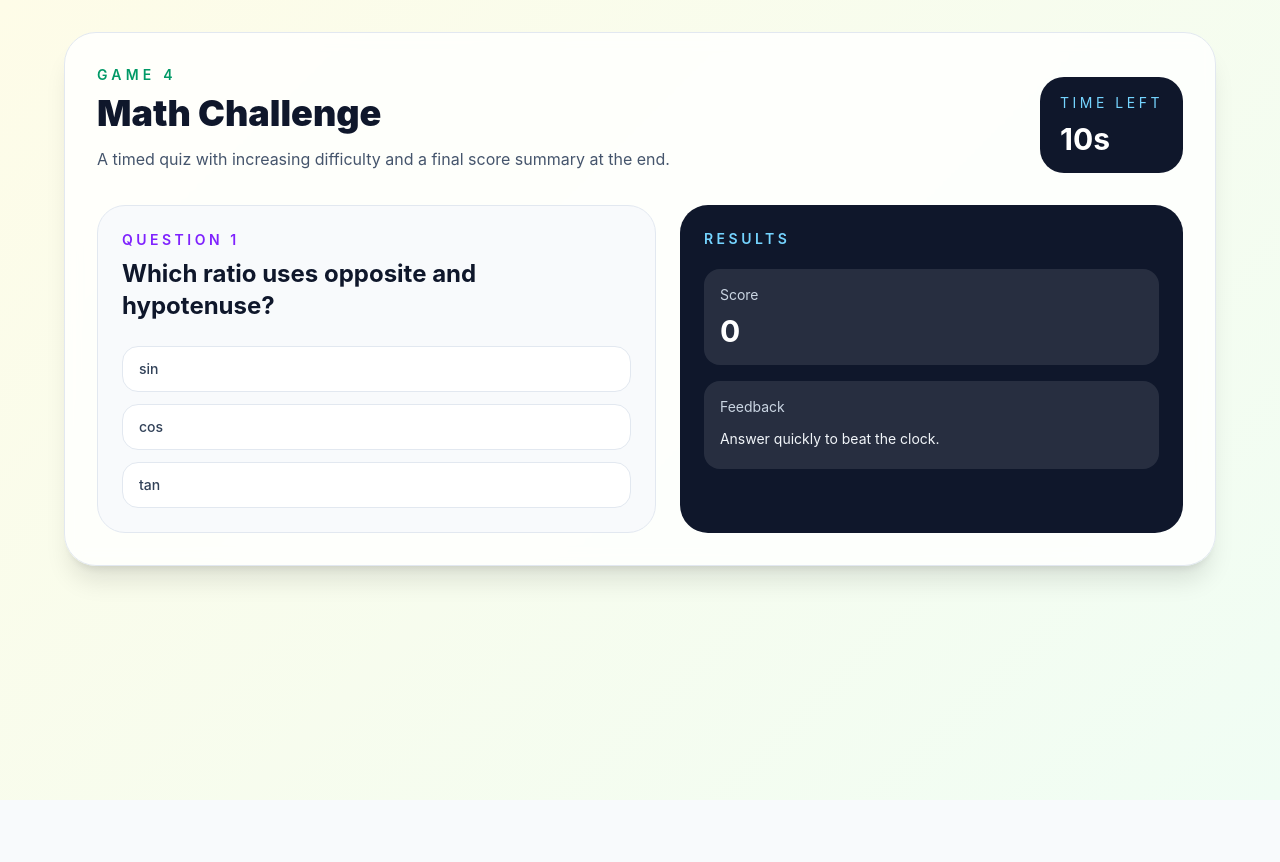
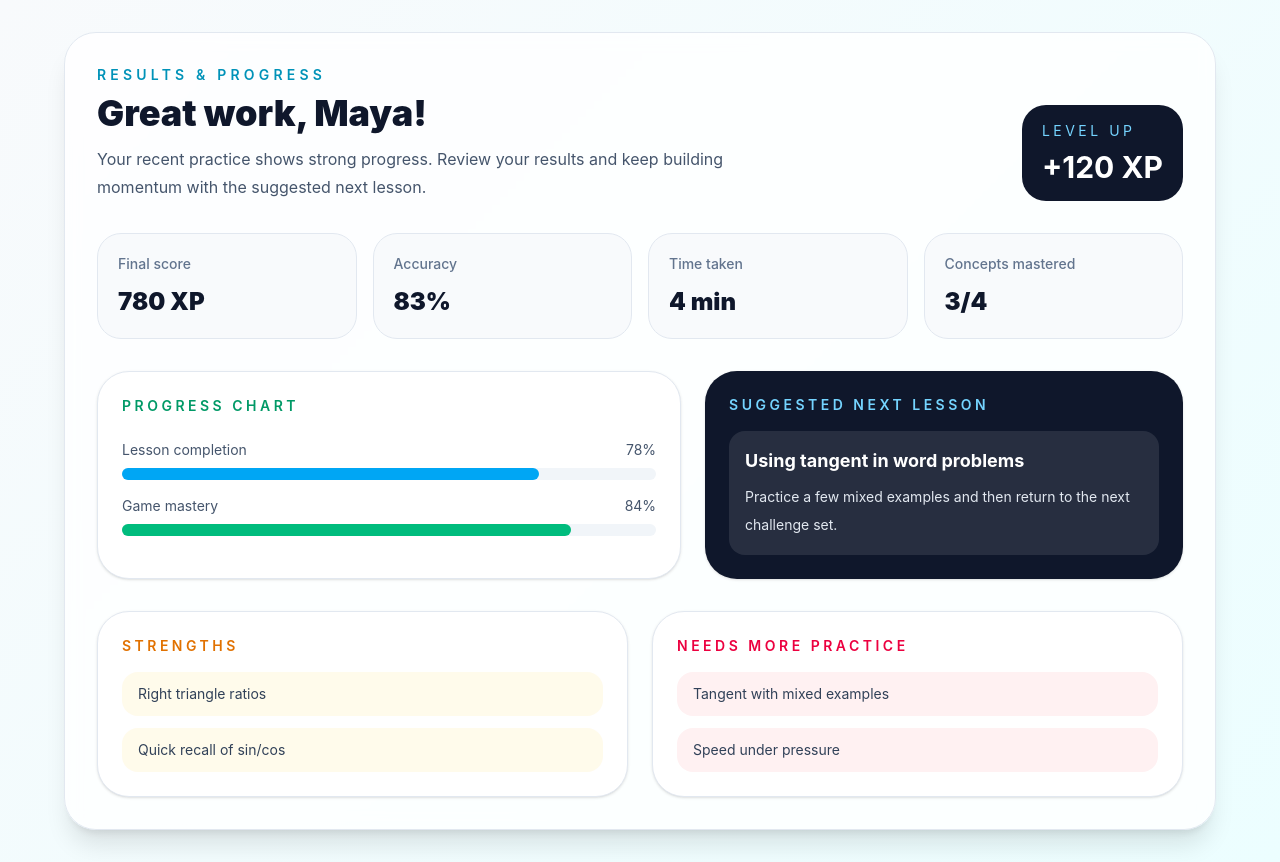
Before and after one commit to Asmita7033/Gamification-learning-system, a React app in the folder frontend/: page / in a window 1280 px wide. Before the commit the page ends 800 px from the top, so only its background shows below. Built offline with nearby package versions, Linux system fonts and the light colour scheme; the HTML template or start-up script is replaced by a standard one.

Commit message:
Add results and progress summary

```diff
--- a/frontend/src/App.jsx
+++ b/frontend/src/App.jsx
@@ -1,8 +1,8 @@
-import GameFourPage from './pages/GameFourPage'
+import ResultsPage from './pages/ResultsPage'
 import './App.css'
 
 function App() {
-  return <GameFourPage />
+  return <ResultsPage />
 }
 
 export default App
--- /dev/null
+++ b/frontend/src/pages/ResultsPage.jsx
@@ -0,0 +1,96 @@
+const results = [
+  { label: 'Final score', value: '780 XP' },
+  { label: 'Accuracy', value: '83%' },
+  { label: 'Time taken', value: '4 min' },
+  { label: 'Concepts mastered', value: '3/4' },
+]
+
+const strengths = ['Right triangle ratios', 'Quick recall of sin/cos']
+const needsPractice = ['Tangent with mixed examples', 'Speed under pressure']
+
+function ResultsPage() {
+  return (
+    <div className="min-h-screen bg-[linear-gradient(135deg,_#f8fafc_0%,_#ecfeff_100%)] px-4 py-8 text-slate-800 sm:px-6 lg:px-8">
+      <div className="mx-auto max-w-6xl rounded-[2rem] border border-slate-200 bg-white/80 p-6 shadow-xl backdrop-blur lg:p-8">
+        <div className="flex flex-col gap-4 lg:flex-row lg:items-end lg:justify-between">
+          <div>
+            <p className="text-sm font-semibold uppercase tracking-[0.3em] text-cyan-600">Results & progress</p>
+            <h1 className="mt-2 text-3xl font-black text-slate-900 sm:text-4xl">Great work, Maya!</h1>
+            <p className="mt-3 max-w-2xl text-base leading-7 text-slate-600">
+              Your recent practice shows strong progress. Review your results and keep building momentum with the suggested next lesson.
+            </p>
+          </div>
+          <div className="rounded-3xl bg-slate-900 px-5 py-4 text-white">
+            <p className="text-sm uppercase tracking-[0.25em] text-sky-300">Level up</p>
+            <p className="mt-2 text-3xl font-bold">+120 XP</p>
+          </div>
+        </div>
+
+        <section className="mt-8 grid gap-4 md:grid-cols-2 xl:grid-cols-4">
+          {results.map((item) => (
+            <div key={item.label} className="rounded-[1.5rem] border border-slate-200 bg-slate-50 p-5">
+              <p className="text-sm font-medium text-slate-500">{item.label}</p>
+              <p className="mt-3 text-2xl font-black text-slate-900">{item.value}</p>
+            </div>
+          ))}
+        </section>
+
+        <section className="mt-8 grid gap-6 lg:grid-cols-[1.1fr_0.9fr]">
+          <div className="rounded-[2rem] border border-slate-200 bg-white p-6 shadow-sm">
+            <p className="text-sm font-semibold uppercase tracking-[0.25em] text-emerald-600">Progress chart</p>
+            <div className="mt-6 space-y-4">
+              <div>
+                <div className="mb-2 flex items-center justify-between text-sm text-slate-600">
+                  <span>Lesson completion</span>
+                  <span>78%</span>
+                </div>
+                <div className="h-3 w-full rounded-full bg-slate-100">
+                  <div className="h-3 w-[78%] rounded-full bg-sky-500" />
+                </div>
+              </div>
+              <div>
+                <div className="mb-2 flex items-center justify-between text-sm text-slate-600">
+                  <span>Game mastery</span>
+                  <span>84%</span>
+                </div>
+                <div className="h-3 w-full rounded-full bg-slate-100">
+                  <div className="h-3 w-[84%] rounded-full bg-emerald-500" />
+                </div>
+              </div>
+            </div>
+          </div>
+
+          <div className="rounded-[2rem] bg-slate-900 p-6 text-white shadow-sm">
+            <p className="text-sm font-semibold uppercase tracking-[0.25em] text-sky-300">Suggested next lesson</p>
+            <div className="mt-4 rounded-2xl bg-white/10 p-4">
+              <p className="text-lg font-bold">Using tangent in word problems</p>
+              <p className="mt-2 text-sm leading-7 text-slate-200">Practice a few mixed examples and then return to the next challenge set.</p>
+            </div>
+          </div>
+        </section>
+
+        <section className="mt-8 grid gap-6 md:grid-cols-2">
+          <div className="rounded-[2rem] border border-slate-200 bg-white p-6 shadow-sm">
+            <p className="text-sm font-semibold uppercase tracking-[0.25em] text-amber-600">Strengths</p>
+            <ul className="mt-4 space-y-3 text-sm text-slate-700">
+              {strengths.map((item) => (
+                <li key={item} className="rounded-2xl bg-amber-50 px-4 py-3">{item}</li>
+              ))}
+            </ul>
+          </div>
+
+          <div className="rounded-[2rem] border border-slate-200 bg-white p-6 shadow-sm">
+            <p className="text-sm font-semibold uppercase tracking-[0.25em] text-rose-600">Needs more practice</p>
+            <ul className="mt-4 space-y-3 text-sm text-slate-700">
+              {needsPractice.map((item) => (
+                <li key={item} className="rounded-2xl bg-rose-50 px-4 py-3">{item}</li>
+              ))}
+            </ul>
+          </div>
+        </section>
+      </div>
+    </div>
+  )
+}
+
+export default ResultsPage
```
